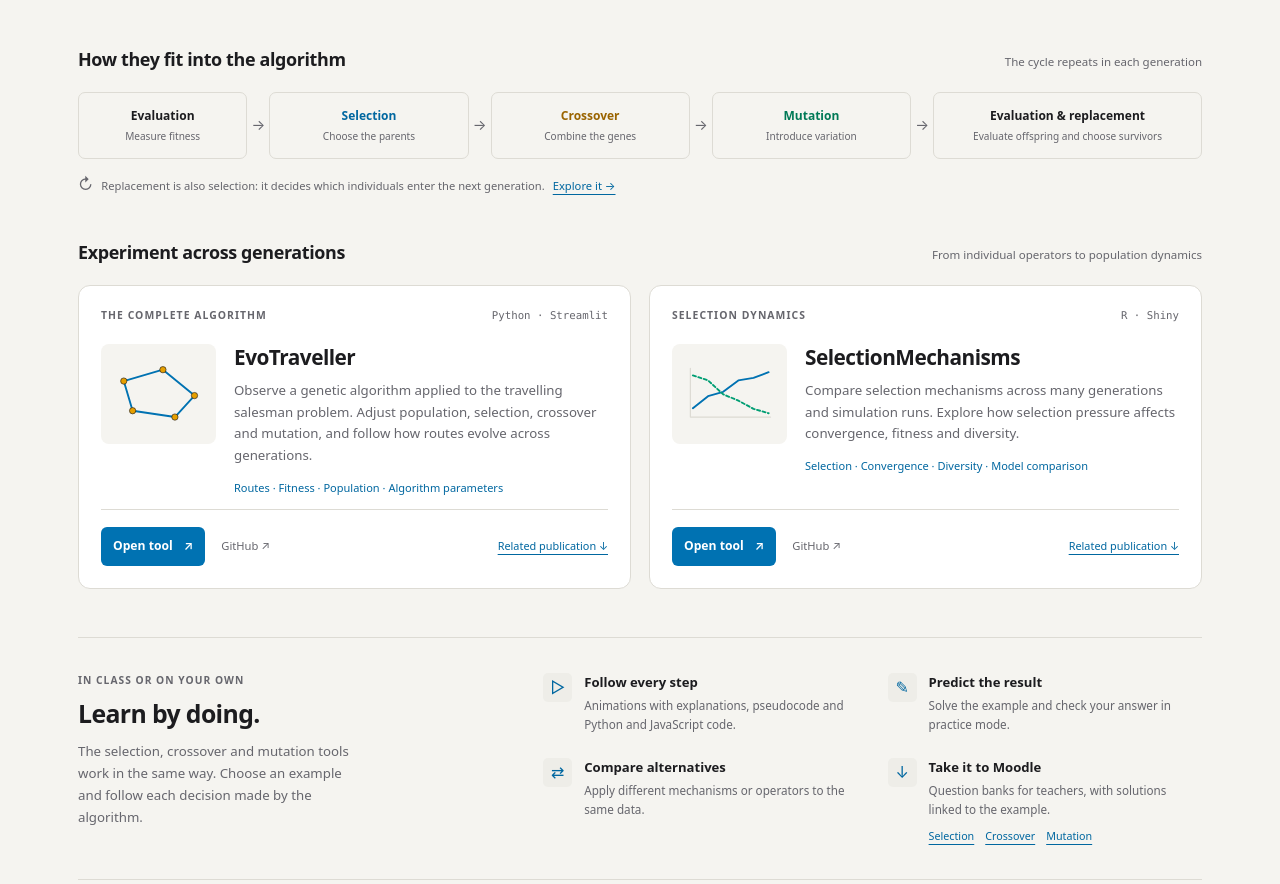
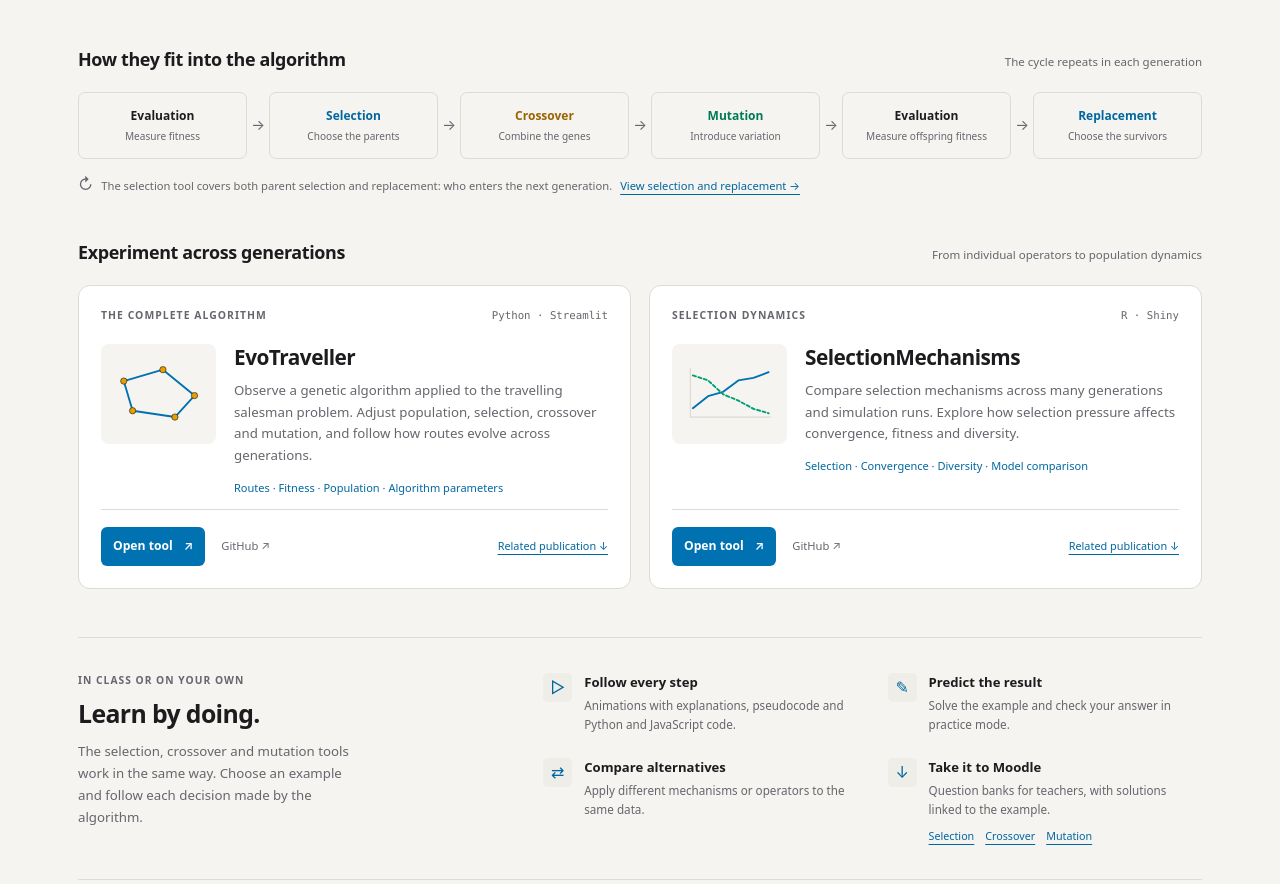
Before and after one commit to josemagalan/genetic-algorithms-lab, a website: page index.html in a window 1280 px wide. Shown: the part 979-1863 px from the top of the page. Drawn offline with Linux system fonts and the light colour scheme.

Commit message:
Show replacement as survivor selection in the algorithm cycle

```diff
--- a/css/styles.css
+++ b/css/styles.css
@@ -114,7 +114,7 @@ h1 { margin: 0; font-size: clamp(2.25rem, 4.3vw, 3.2rem); line-height: 1.12; fon
 .repo-link:hover { color: var(--ink); text-decoration: underline; }
 .repo-link svg { width: 15px; height: 15px; fill: none; stroke: currentColor; stroke-linecap: round; stroke-linejoin: round; stroke-width: 1.6; }
 .cycle-section { margin: 49px 0 0; }
-.cycle { display: grid; grid-template-columns: .85fr 1fr 1fr 1fr 1.35fr; gap: 22px; list-style: none; padding: 0; margin: 0; }
+.cycle { display: grid; grid-template-columns: repeat(6, minmax(0, 1fr)); gap: 22px; list-style: none; padding: 0; margin: 0; }
 .cycle li { position: relative; border: 1px solid var(--line); border-radius: 7px; padding: 14px 10px; text-align: center; }
 .cycle li:not(:last-child)::after { content: "→"; position: absolute; right: -19px; top: calc(50% - 12px); color: var(--muted); font-size: .9rem; }
 .cycle li a { display: block; margin: -14px -10px; padding: 14px 10px; color: inherit; text-decoration: none; border-radius: 7px; }
--- a/index.html
+++ b/index.html
@@ -94,9 +94,10 @@
           <li class="cycle-selection"><a href="https://josemagalan.github.io/selection-ga/#lang=es" data-tool="selection-ga"><span class="cycle-label" data-i18n="selectionTitle">Selección</span><small data-i18n="selectHint">Elige los padres</small></a></li>
           <li class="cycle-crossover"><a href="https://josemagalan.github.io/crossover-ga/#lang=es" data-tool="crossover-ga"><span class="cycle-label" data-i18n="crossoverTitle">Cruce</span><small data-i18n="crossHint">Combina los genes</small></a></li>
           <li class="cycle-mutation"><a href="https://josemagalan.github.io/mutation-ga/#lang=es" data-tool="mutation-ga"><span class="cycle-label" data-i18n="mutationTitle">Mutación</span><small data-i18n="mutateHint">Introduce variación</small></a></li>
-          <li><span class="cycle-label" data-i18n="survive">Evaluación y reemplazo</span><small data-i18n="surviveHint">Evalúa hijos y elige supervivientes</small></li>
+          <li><span class="cycle-label" data-i18n="evaluate">Evaluación</span><small data-i18n="evaluateOffspringHint">Mide la aptitud de los hijos</small></li>
+          <li class="cycle-selection"><a href="https://josemagalan.github.io/selection-ga/#lang=es" data-tool="selection-ga"><span class="cycle-label" data-i18n="survive">Reemplazo</span><small data-i18n="surviveHint">Elige los supervivientes</small></a></li>
         </ol>
-        <p class="cycle-footnote"><span aria-hidden="true">↻</span><span data-i18n="replacementNote">El reemplazo también es selección: decide qué individuos pasan a la siguiente generación.</span><a href="https://josemagalan.github.io/selection-ga/#lang=es" data-tool="selection-ga" data-i18n="replacementLink">Explorarlo →</a></p>
+        <p class="cycle-footnote"><span aria-hidden="true">↻</span><span data-i18n="replacementNote">La herramienta de selección explica tanto la elección de padres como el reemplazo: quién pasa a la siguiente generación.</span><a href="https://josemagalan.github.io/selection-ga/#lang=es" data-tool="selection-ga" data-i18n="replacementLink">Ver selección y reemplazo →</a></p>
       </section>
 
       <section class="lab-section" aria-labelledby="lab-title">
--- a/js/content.js
+++ b/js/content.js
@@ -34,8 +34,8 @@
       acceptedVenue: 'CIO 2026 · Aceptado para publicación en Springer Lecture Notes.', acceptedNote: 'La referencia editorial y el enlace a la publicación se añadirán cuando estén disponibles.',
       creditsScope: 'Equipo de la serie de operadores y SelectionMechanisms',
       evaluate: 'Evaluación', evaluateHint: 'Mide la aptitud', selectHint: 'Elige los padres', crossHint: 'Combina los genes', mutateHint: 'Introduce variación',
-      survive: 'Evaluación y reemplazo', surviveHint: 'Evalúa hijos y elige supervivientes',
-      replacementNote: 'El reemplazo también es selección: decide qué individuos pasan a la siguiente generación.', replacementLink: 'Explorarlo →',
+      evaluateOffspringHint: 'Mide la aptitud de los hijos', survive: 'Reemplazo', surviveHint: 'Elige los supervivientes',
+      replacementNote: 'La herramienta de selección explica tanto la elección de padres como el reemplazo: quién pasa a la siguiente generación.', replacementLink: 'Ver selección y reemplazo →',
       learningEyebrow: 'En clase o por tu cuenta', learningTitle: 'Aprende haciendo.',
       learningLead: 'Las herramientas de selección, cruce y mutación comparten la misma forma de trabajar. Elige un ejemplo y sigue cada decisión del algoritmo.',
       animateTitle: 'Sigue cada paso', animateDesc: 'Animaciones con explicación, pseudocódigo y código en Python y JavaScript.',
@@ -80,8 +80,8 @@
       acceptedVenue: 'CIO 2026 · Accepted for publication in Springer Lecture Notes.', acceptedNote: 'The final bibliographic reference and publication link will be added when available.',
       creditsScope: 'Operator series and SelectionMechanisms team',
       evaluate: 'Evaluation', evaluateHint: 'Measure fitness', selectHint: 'Choose the parents', crossHint: 'Combine the genes', mutateHint: 'Introduce variation',
-      survive: 'Evaluation & replacement', surviveHint: 'Evaluate offspring and choose survivors',
-      replacementNote: 'Replacement is also selection: it decides which individuals enter the next generation.', replacementLink: 'Explore it →',
+      evaluateOffspringHint: 'Measure offspring fitness', survive: 'Replacement', surviveHint: 'Choose the survivors',
+      replacementNote: 'The selection tool covers both parent selection and replacement: who enters the next generation.', replacementLink: 'View selection and replacement →',
       learningEyebrow: 'In class or on your own', learningTitle: 'Learn by doing.',
       learningLead: 'The selection, crossover and mutation tools work in the same way. Choose an example and follow each decision made by the algorithm.',
       animateTitle: 'Follow every step', animateDesc: 'Animations with explanations, pseudocode and Python and JavaScript code.',
```
